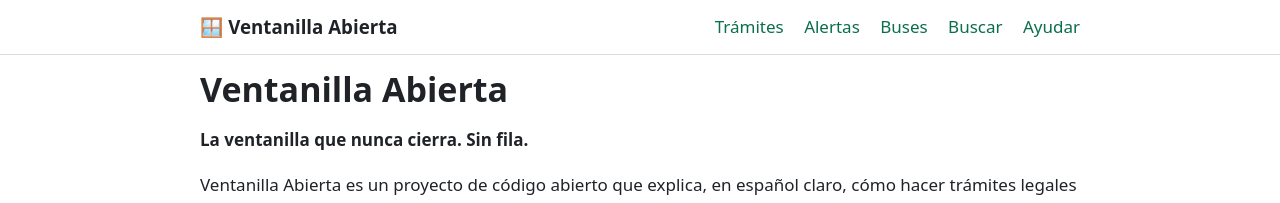
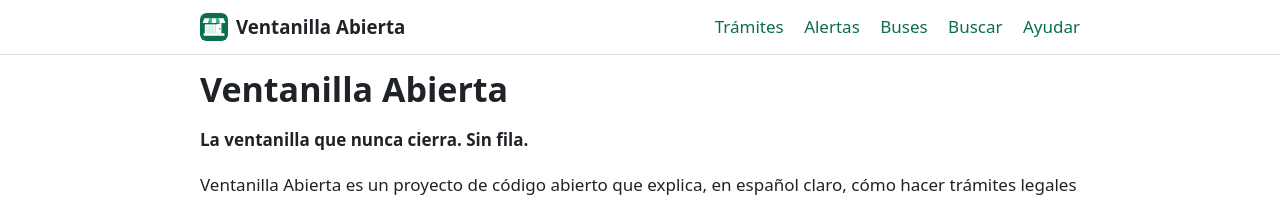
Before and after one commit to axelfj/ventanilla-abierta, a Jekyll site: the page built from README.md, in a window 1280 px wide. Shown: the top 203 px of the page. Built offline with Jekyll 4.4.1, drawn with Linux system fonts in a browser that asks for light colours; our own code applies the rules of GitHub Pages for plain Markdown files.

Commit message:
Ícono del sitio: favicon, apple-touch-icon, manifest y logo en la barra
Ventanilla abierta con toldo en los verdes del sitio (#0b6e4f y #3fb68b), dibujada a mano en SVG; los PNG salen del mismo SVG.

Co-Authored-By: Claude Opus 5.5 (1M context) <noreply@anthropic.com>
Claude-Session: https://claude.ai/code/session_01DQrNFuQTrqMnyUVg3kYZNz

```diff
--- a/_layouts/default.html
+++ b/_layouts/default.html
@@ -5,12 +5,17 @@
   <meta name="viewport" content="width=device-width, initial-scale=1">
   <title>{% if page.title and page.title != site.title %}{{ page.title }} · {% endif %}{{ site.title }}</title>
   <meta name="description" content="{{ page.description | default: site.description }}">
+  <link rel="icon" href="{{ '/assets/img/icono.svg' | relative_url }}" type="image/svg+xml">
+  <link rel="icon" href="{{ '/assets/img/icono-32.png' | relative_url }}" type="image/png" sizes="32x32">
+  <link rel="apple-touch-icon" href="{{ '/assets/img/apple-touch-icon.png' | relative_url }}">
+  <link rel="manifest" href="{{ '/manifest.webmanifest' | relative_url }}">
+  <meta name="theme-color" content="#0b6e4f">
   <link rel="stylesheet" href="{{ '/assets/css/style.css?v=' | append: site.github.build_revision | relative_url }}">
 </head>
 <body>
   <header class="topbar">
     <div class="contenedor">
-      <a class="marca" href="{{ '/' | relative_url }}">🪟 {{ site.title }}</a>
+      <a class="marca" href="{{ '/' | relative_url }}"><img src="{{ '/assets/img/icono.svg' | relative_url }}" alt="" width="28" height="28">{{ site.title }}</a>
       <nav>
         <a href="{{ '/tramites/costa-rica/' | relative_url }}">Trámites</a>
         <a href="{{ '/alertas/' | relative_url }}">Alertas</a>
--- a/assets/css/style.scss
+++ b/assets/css/style.scss
@@ -13,7 +13,8 @@ a { color: var(--acento); overflow-wrap: anywhere; }
 img { max-width:100%; height:auto; }
 .topbar { border-bottom:1px solid var(--borde); position:sticky; top:0; background:var(--fondo); z-index:10; }
 .topbar .contenedor { display:flex; align-items:center; justify-content:space-between; gap:12px; padding-top:12px; padding-bottom:12px; }
-.marca { font-weight:700; font-size:1.1em; color:var(--texto); text-decoration:none; }
+.marca { font-weight:700; font-size:1.1em; color:var(--texto); text-decoration:none; display:inline-flex; align-items:center; gap:8px; }
+.marca img { flex:none; border-radius:6px; }
 .topbar nav a { margin-left:16px; text-decoration:none; font-weight:500; }
 main { padding-top:24px; padding-bottom:32px; }
 h1 { font-size:2em; line-height:1.2; margin:.4em 0 .5em; }
```
Also changed, not shown: assets/img/apple-touch-icon.png (added), assets/img/icono-192.png (added), assets/img/icono-32.png (added), assets/img/icono-512.png (added), assets/img/icono.svg (added), manifest.webmanifest (added).
